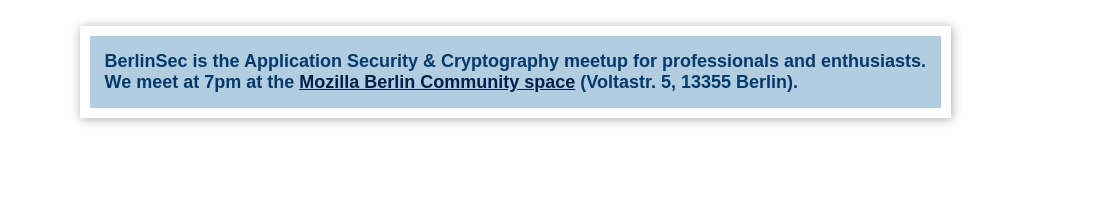
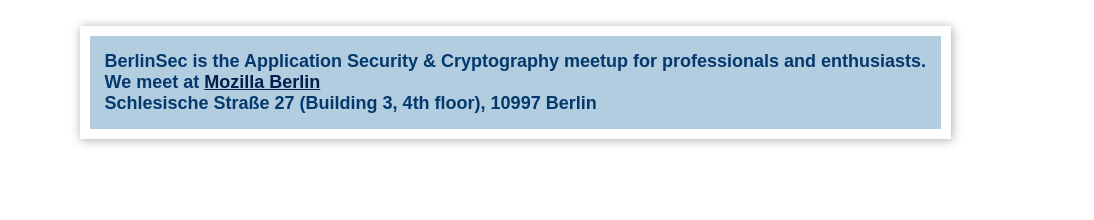
Before and after one commit to berlinsec/berlinsec.github.io, a plain HTML site: page 404.html in a window 1280 px wide. Shown: the top 220 px of the page, 186-1280 px from the left. Drawn offline with Linux system fonts and the light colour scheme.

Commit message:
Update 404.html

```diff
--- a/404.html
+++ b/404.html
@@ -16,9 +16,10 @@
         <p id="tagline">
                 BerlinSec is the Application Security &amp; Cryptography meetup
                 for professionals and enthusiasts.<br>
-                We meet at 7pm at the <a
-                href="https://www.openstreetmap.org/node/4039730931">Mozilla
-                Berlin Community space</a> (Voltastr. 5, 13355 Berlin).
+                We meet at <a
+                href="https://www.openstreetmap.org/node/4996803917">Mozilla Berlin</a><br>
+                Schlesische Straße 27 (Building 3, 4th floor), 10997 Berlin
+        </p>
         </p>
 </header>
 <h1 id="wrong-turn">Took a wrong turn? <a href="/">Try going back.</a></h1>
```
